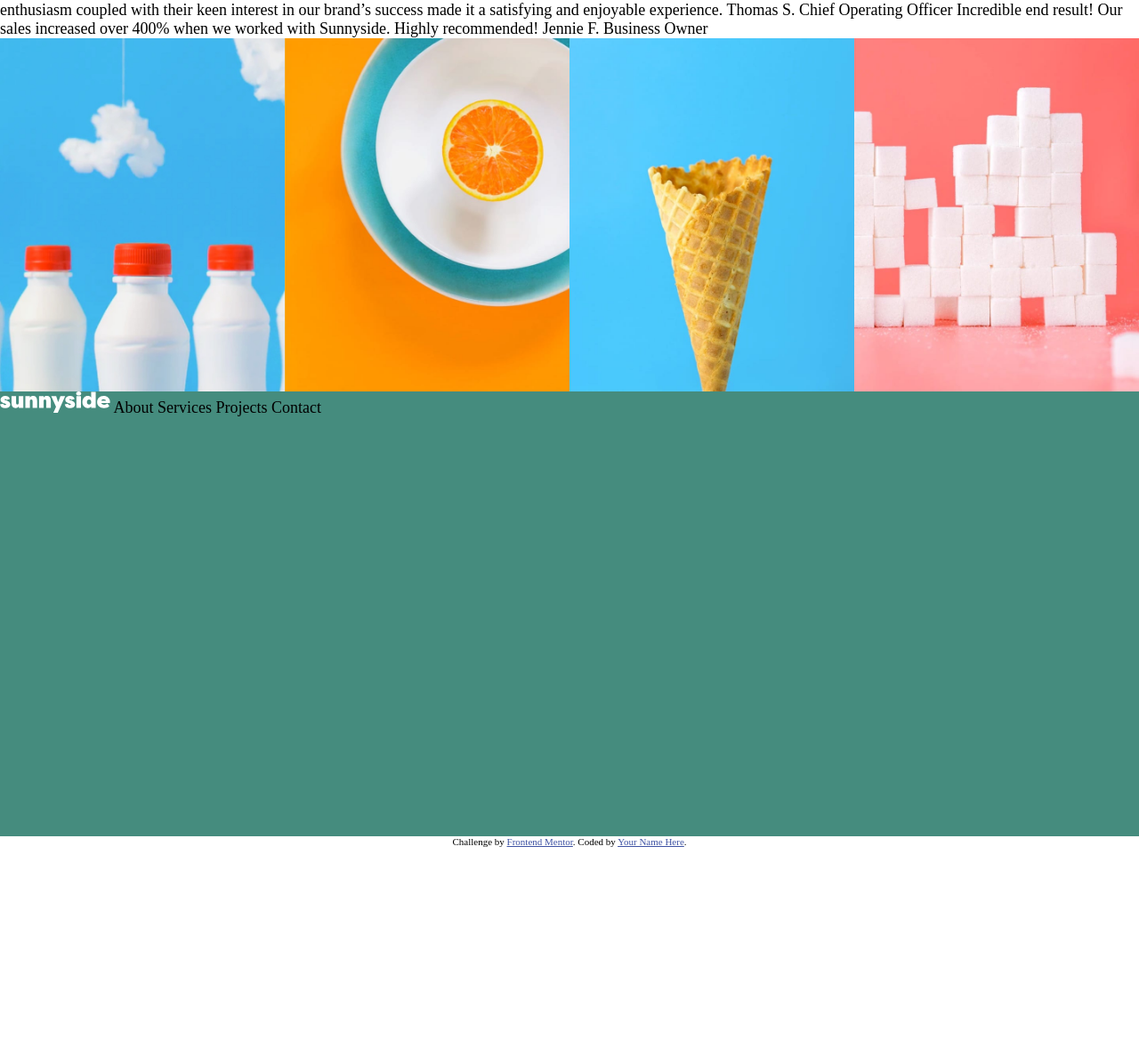
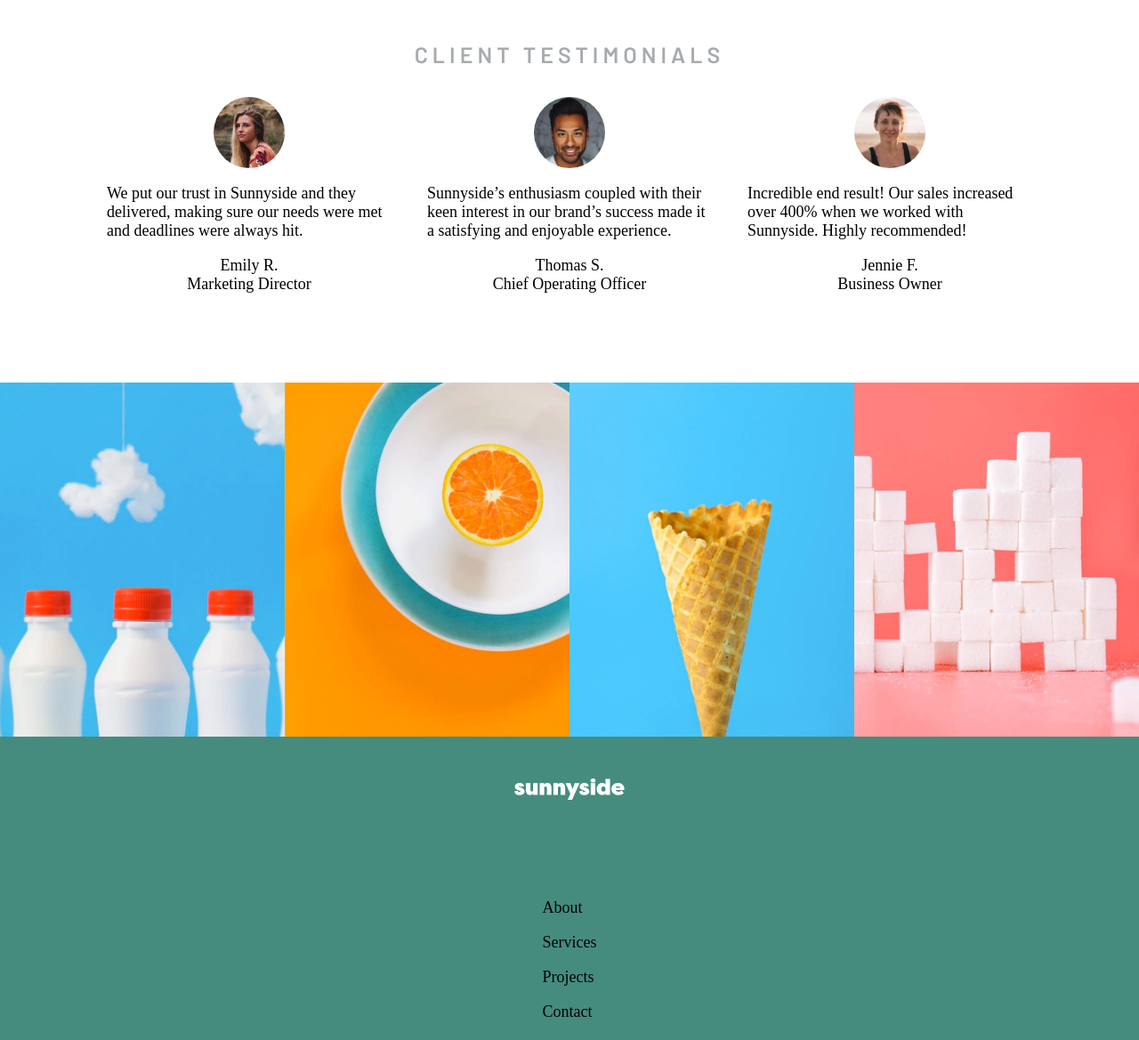
Before and after one commit to RafaelLozano/Sunnyside-agency-landing-page, a plain HTML site: page src/index.html in a window 1280 px wide. Shown: the part 2217-3386 px from the top of the page at 89% size. Before the commit the page ends 3169 px from the top, so only its background shows below. Drawn offline with Linux system fonts and the light colour scheme.

Commit message:
add testimonials section

```diff
--- a/src/index.css
+++ b/src/index.css
@@ -94,6 +94,7 @@ h3{
 }
 .card__img--back{
     z-index: -1;
+    width: 100%;
 
 }
 .card__info--float{
@@ -109,9 +110,44 @@ h3{
 }
 .card__info--float p{
     line-height: 1.5;
-
+}
+.testimonial__section{
+    display: flex;
+    flex-direction: column;
+    justify-content: center;
+    align-items: center;
+    margin: 100px 0;
+}
+.testimonials__container{
+    display: flex;
+    justify-content: center;
+    width: 100%;
+}
+.testimonials__card{
+    display: flex;
+    flex-direction: column;
+    justify-content: center;
+    align-items: center;
+    width: 25%;
+    margin: 0 20px;
+}
+.testimonial__profile{
+    width: 80px;
+    border-radius: 40px;
+}
+.testimonial__section h4{
+    font-size: 25px;
+    font-family: barlow;
+    text-transform: uppercase;
+    font-weight: bolder;
+    color: hsl(210, 4%, 67%);
+    letter-spacing: 5px;
 }
 footer{
+    display: flex;
+    flex-direction: column;
+    justify-content: space-around;
+    align-items: center;
     margin: 0px;
     padding: 0px;
     background-color: hsl(168, 34%, 41%);
--- a/src/index.html
+++ b/src/index.html
@@ -75,31 +75,40 @@
       </div>
     </div>
     <div class="card__container" >
-      <h3>Photography</h3>
-      <p>Increase your credibility by getting the most stunning, high-quality photos that improve your business image.</p>
+      <img class="card__img--back" src="https://github.com/RafaelLozano/Sunnyside-agency-landing-page/blob/main/src/images/desktop/image-photography.jpg?raw=true" alt="">
+      <div class="card__info--float">
+        <h3>Photography</h3>
+        <p>Increase your credibility by getting the most stunning, high-quality photos that improve your business image.</p>
+      </div>
+    </div>
+  </section>
+  <section class="testimonial__section">
+    <h4>
+      Client testimonials
+    </h4>
+    <div class="testimonials__container">
+      <div class="testimonials__card">
+        <img class="testimonial__profile" src="https://github.com/RafaelLozano/Sunnyside-agency-landing-page/blob/main/src/images/image-emily.jpg?raw=true" alt="">
+        <p>We put our trust in Sunnyside and they delivered, making sure our needs were met and deadlines were always hit.</p>
+        <label>Emily R.</label>
+        <span>Marketing Director</span>
+      </div>
+      <div class="testimonials__card">
+        <img class="testimonial__profile" src="https://github.com/RafaelLozano/Sunnyside-agency-landing-page/blob/main/src/images/image-thomas.jpg?raw=true" alt="">
+        <p>Sunnyside’s enthusiasm coupled with their keen interest in our brand’s success made it a satisfying and enjoyable
+          experience.</p>
+          <label>Thomas S.</label>
+          <span>Chief Operating Officer</span>
+        </div>
+      <div class="testimonials__card">
+        <img class="testimonial__profile" src="https://github.com/RafaelLozano/Sunnyside-agency-landing-page/blob/main/src/images/image-jennie.jpg?raw=true" alt="">
+        <p>Incredible end result! Our sales increased over 400% when we worked with Sunnyside. Highly recommended!</p>
+        <label>Jennie F.</label>
+        <span>Business Owner</span>
+      </div>
     </div>
   </section>
 
-
-
-
-
-
-
-
-  Client testimonials
-
-  We put our trust in Sunnyside and they delivered, making sure our needs were met and deadlines were always hit.
-  Emily R.
-  Marketing Director
-
-  Sunnyside’s enthusiasm coupled with their keen interest in our brand’s success made it a satisfying and enjoyable experience.
-  Thomas S.
-  Chief Operating Officer
-
-  Incredible end result! Our sales increased over 400% when we worked with Sunnyside. Highly recommended!
-  Jennie F.
-  Business Owner
   <section style="display: flex;flex-direction: row;margin: 0;">
     <img src="https://github.com/RafaelLozano/Sunnyside-agency-landing-page/blob/main/src/images/desktop/image-gallery-milkbottles.jpg?raw=true" class="card__img--4x" alt="milk"></div>
     <img src="https://github.com/RafaelLozano/Sunnyside-agency-landing-page/blob/main/src/images/desktop/image-gallery-orange.jpg?raw=true" class="card__img--4x" alt="orange"></div>
@@ -108,10 +117,13 @@
   </section>
   <footer>
     <img src="https://raw.githubusercontent.com/RafaelLozano/Sunnyside-agency-landing-page/6cfeed22b741a56f72ed249a9ac5789732d3d23f/src/images/logo.svg" alt="">
-    About
-  Services
-  Projects
-  Contact
+    <div>
+      <p>About</p>
+      <p>Services</p>
+      <p>Projects</p>
+      <p>Contact</p>
+    </div>
+    <div>p</div>
   </footer>
 
 
```
